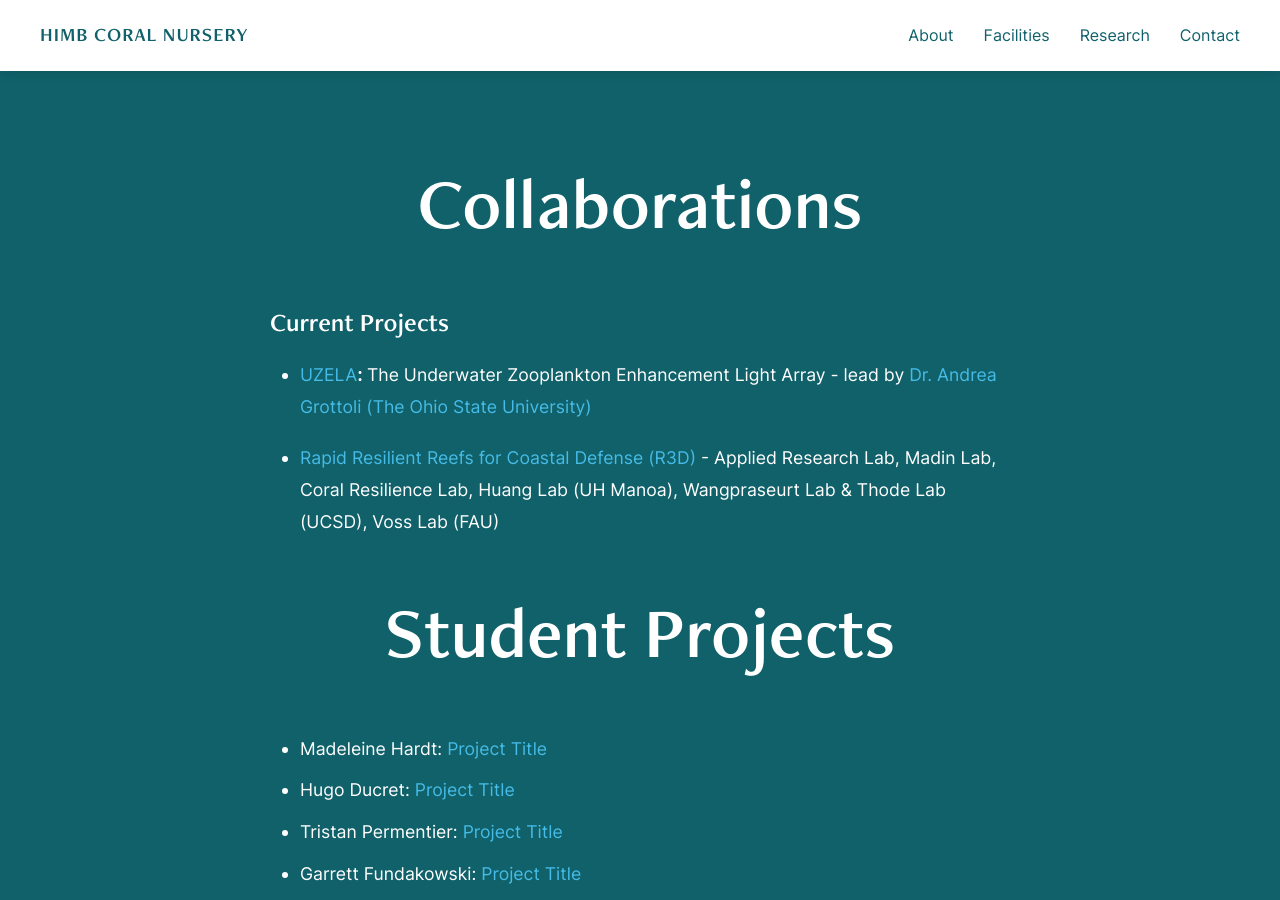
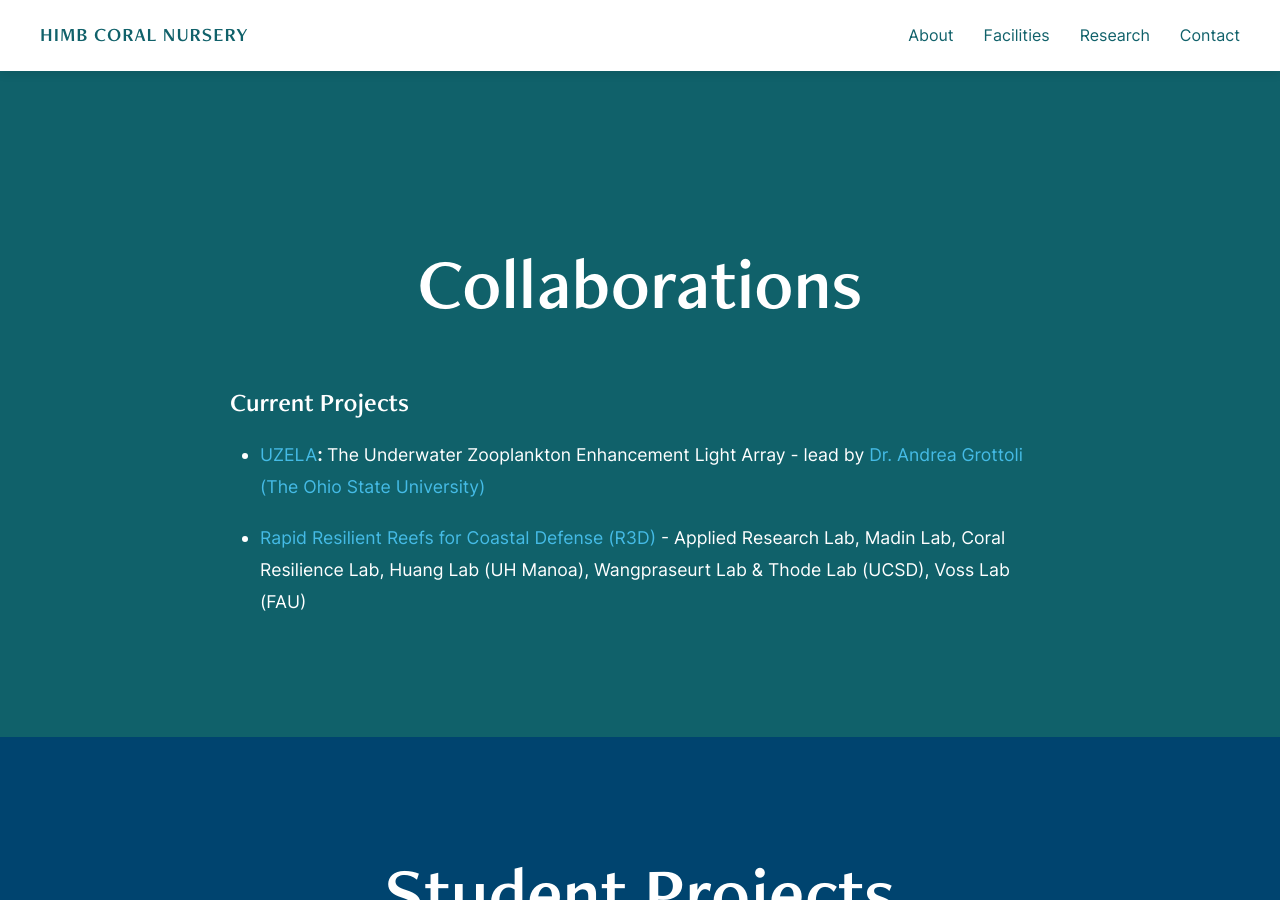
Before and after one commit to himb-coral-nursery/himb-coral-nursery.github.io, a Jekyll site: the page built from research.md, in a window 1280 px wide and 900 px high. Built offline with Jekyll 4.4.1, drawn with Linux system fonts in a browser that asks for light colours.

Commit message:
Update style.css

```diff
--- a/assets/css/style.css
+++ b/assets/css/style.css
@@ -677,6 +677,106 @@ table em {
   visibility: hidden;
 }
 
+/* ==========================================================================
+   RESEARCH PAGE SECTIONS
+   ========================================================================== */
+
+/* Section 1: Collaborations - Patch Reef */
+.section-collaborations {
+  background: #10616A; /* Patch Reef */
+  padding: 80px 0;
+  margin: 0;
+  width: 100vw;
+  position: relative;
+  left: 50%;
+  right: 50%;
+  margin-left: -50vw;
+  margin-right: -50vw;
+}
+
+.section-collaborations h2,
+.section-collaborations h3 {
+  color: #fff;
+}
+
+.section-collaborations > * {
+  max-width: 900px;
+  margin-left: auto;
+  margin-right: auto;
+  padding-left: 40px;
+  padding-right: 40px;
+}
+
+/* Section 2: Student Projects - Deep Ocean */
+.section-students {
+  background: #00446F; /* Deep Ocean */
+  padding: 80px 0;
+  margin: 0;
+  width: 100vw;
+  position: relative;
+  left: 50%;
+  right: 50%;
+  margin-left: -50vw;
+  margin-right: -50vw;
+}
+
+.section-students h2,
+.section-students h3 {
+  color: #EBD5AF; /* Shoreline/Tan */
+}
+
+.section-students > * {
+  max-width: 900px;
+  margin-left: auto;
+  margin-right: auto;
+  padding-left: 40px;
+  padding-right: 40px;
+}
+
+.section-students a {
+  color: #EBD5AF !important;
+}
+
+.section-students a:hover {
+  color: #C2E5DF !important;
+}
+
+/* Section 3: Monitoring - Sandbar */
+.section-monitoring {
+  background: #C2E5DF; /* Sandbar */
+  padding: 80px 0 100vh 0; /* Extend to bottom */
+  margin: 0;
+  width: 100vw;
+  position: relative;
+  left: 50%;
+  right: 50%;
+  margin-left: -50vw;
+  margin-right: -50vw;
+}
+
+.section-monitoring h2,
+.section-monitoring h3,
+.section-monitoring p,
+.section-monitoring li {
+  color: #333 !important;
+}
+
+.section-monitoring > * {
+  max-width: 900px;
+  margin-left: auto;
+  margin-right: auto;
+  padding-left: 40px;
+  padding-right: 40px;
+}
+
+.section-monitoring a {
+  color: #10616A !important;
+}
+
+.section-monitoring a:hover {
+  color: #00446F !important;
+}
+
 /* Curved Section Tops */
 .section-rounded {
   border-radius: 40px 40px 0 0;
```
